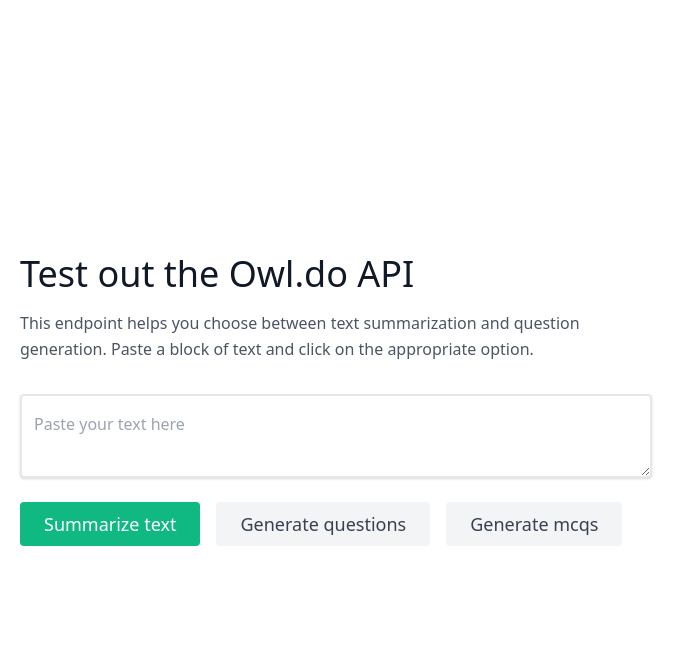
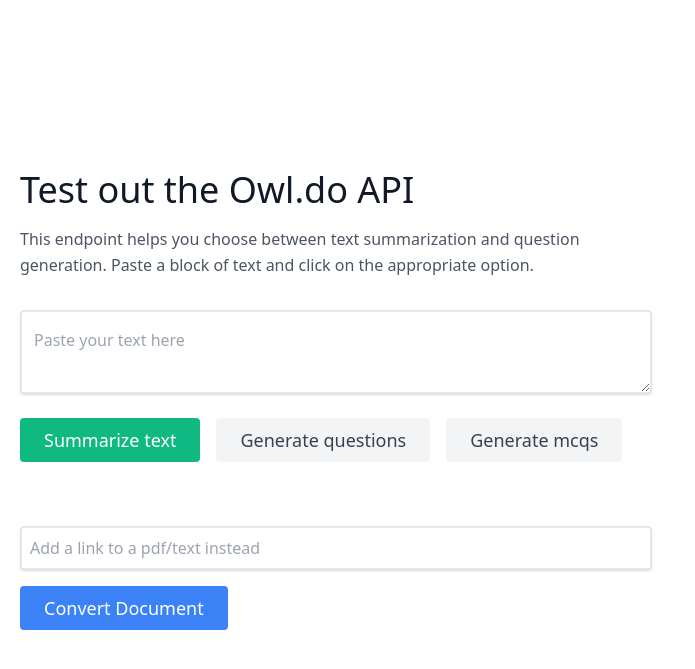
Before and after one commit to summaria/owldo-ml-server, a FastAPI app: page / in a window 1280 px wide. Shown: the top 669 px of the page, without its empty margins (0-695 px from the left). Run offline with FastAPI, Linux system fonts and the light colour scheme.

Commit message:
connected pdf as input

```diff
--- a/templates/test.html
+++ b/templates/test.html
@@ -118,6 +118,47 @@
           Generate mcqs
         </button>
       </div>
+      <div class="w-full">
+        <input
+          id="convert-link"
+          class="
+            px-2
+            py-2
+            mt-16
+            mb-4
+            placeholder-blueGray-300
+            text-blueGray-600
+            relative
+            bg-white bg-white
+            rounded
+            text-base
+            border-2
+            shadow
+            outline-none
+            focus:outline-none focus:ring
+            w-full
+          "
+          placeholder="Add a link to a pdf/text instead"
+        />
+        <button
+          id="convert-link-button"
+          onclick="convertDocument()"
+          class="
+            inline-flex
+            text-white
+            bg-blue-500
+            border-0
+            py-2
+            px-6
+            focus:outline-none
+            hover:bg-blue-600
+            rounded
+            text-lg
+          "
+        >
+          Convert Document
+        </button>
+      </div>
     </div>
 
     <div class="lg:max-w-lg lg:w-full md:w-1/2 w-5/6" id="output-results">
@@ -149,6 +190,23 @@
   </div>
 </section>
 <script>
+  function convertDocument() {
+    let url = document.getElementById("convert-link").value;
+    let docToTextUrl =
+      "http://localhost:5050/extract-text?" +
+      new URLSearchParams({
+        url,
+      });
+    fetch(docToTextUrl)
+      .then((res) => res.json())
+      .then((res) => {
+        let extractedText = res?.data?.text;
+        console.log(extractedText);
+        document.getElementById("input-text").value = extractedText;
+      })
+      .catch((err) => console.log(err));
+  }
+
   function deleteResults() {
     var e = document.querySelector("#output-results");
     var child = e.lastElementChild;
```
